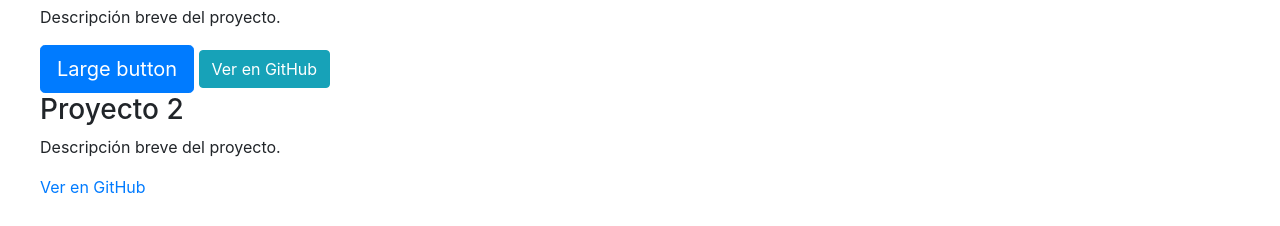
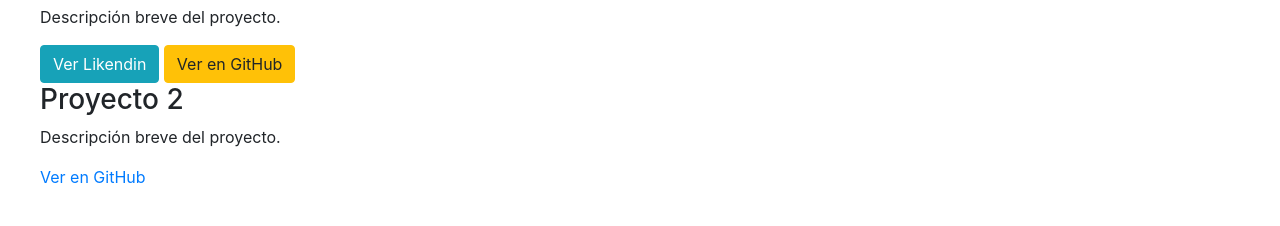
Before and after one commit to JeanCarlosAraujo/JeanCarlosAraujo.github.io, a plain HTML site: page index.html in a window 1280 px wide. Shown: the part 385-611 px from the top of the page. Drawn offline with nearby package versions, Linux system fonts and the light colour scheme.

Commit message:
mi segundo commit

```diff
--- a/index.html
+++ b/index.html
@@ -32,8 +32,9 @@
             <h3>Proyecto 1</h3>
             <p>Descripción breve del proyecto.</p>
              <!-- a href="https://github.com/tuusuario/proyecto1" target="_blank">Ver en GitHub</a> -->
-            <button type="button" class="btn btn-primary btn-lg">Large button</button>
-            <a href="https://github.com/tuusuario/proyecto1" class="btn btn-info" role="button">Ver en GitHub</a>
+             <a href="https://www.linkedin.com/in/jean-carlos-araujo-bb0846324/" class="btn btn-info" role="button">Ver Likendin</a>
+            <a href="https://jeancarlosaraujo.github.io/" class="btn btn-warning" role="button">Ver en GitHub</a>
+
 
         </div>
         <div class="project2">
```
